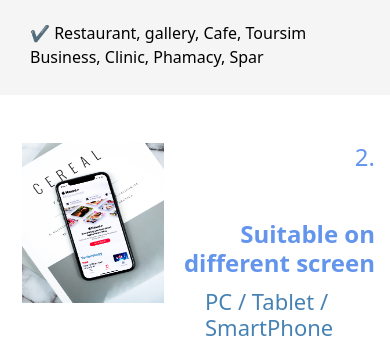
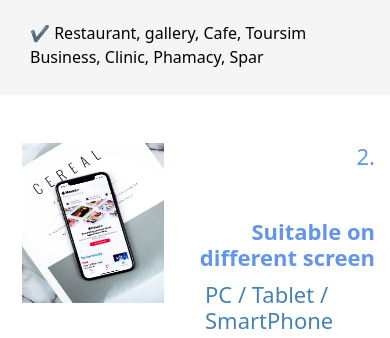
Before and after one commit to Chonthichar/web-dev, a React (Create React App) app: page / in a window 390 px wide. Shown: the part 6709-7047 px from the top of the page. Built offline with nearby package versions, Linux system fonts and the light colour scheme.

Commit message:
web-dev modify Fire Fox responsive

```diff
--- a/src/index.css
+++ b/src/index.css
@@ -2004,7 +2004,7 @@ p {
         /*padding: 0;*/
         left: 0;
         text-align: right;
-        font-size: 24px;
+        font-size: 22px;
 
     }
 
```
